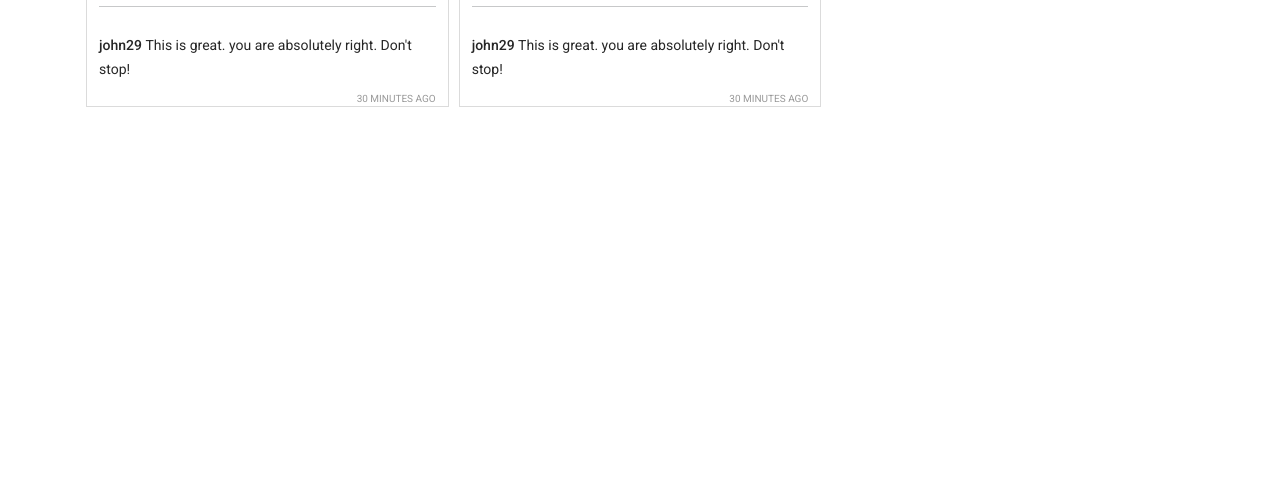
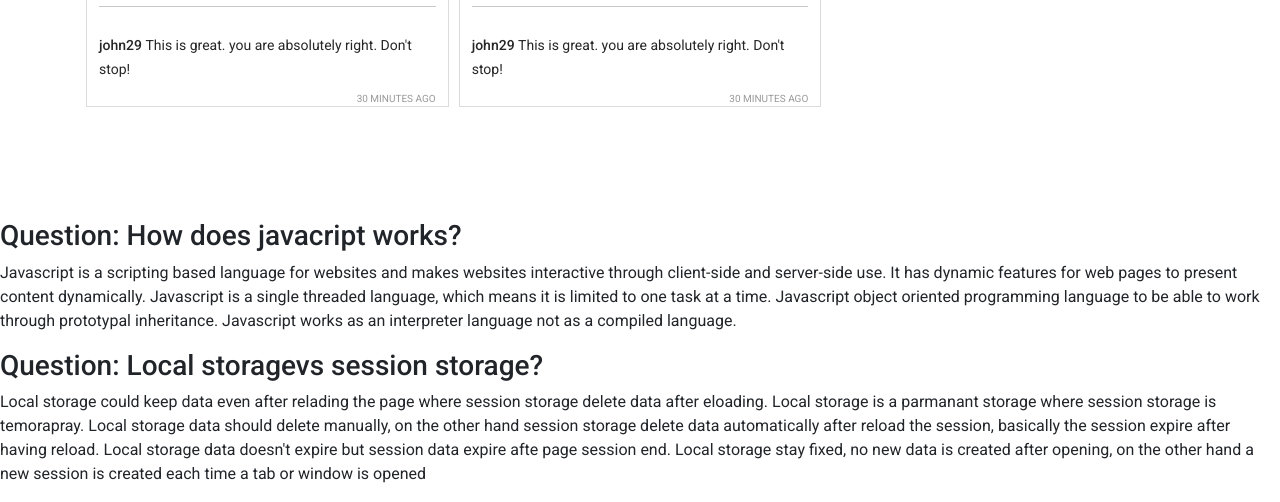
Before and after one commit to imtiazazad/insta-shohor, a plain HTML site: page index.html in a window 1280 px wide. Shown: the part 1425-1927 px from the top of the page. Before the commit the page ends 1548 px from the top, so only its background shows below. Drawn offline with nearby package versions, Linux system fonts and the light colour scheme.

Commit message:
question answer

```diff
--- a/index.html
+++ b/index.html
@@ -77,6 +77,37 @@
                 <h1>Reported posts</h1>
             </div>
         </main>
+
+        <br><br><br><br>
+
+        <!-- Answers of any 2 questions -->
+
+        <section>
+            <h3>Question: How does javacript works?</h3>
+            <p>Javascript is a scripting based language for websites and makes websites interactive through client-side and server-side use.
+
+                It has dynamic features for web pages to present content dynamically.
+
+                Javascript is a single threaded language, which means it is limited to one task at a time.
+
+                Javascript object oriented programming language to be able to work through prototypal inheritance.
+
+                Javascript works as an interpreter language not as a compiled language.
+                </p>
+
+            <h3>Question: Local storagevs session storage?</h3>
+            <p>Local storage could keep data even after relading the page where session storage delete data after eloading.
+
+                Local storage is a parmanant storage where session storage is temorapray.
+
+                Local storage data should delete manually, on the other hand session storage delete data automatically after reload the session, basically the session expire after having reload.
+
+                Local storage data doesn't expire but session data expire afte page session end.
+
+                Local storage stay fixed, no new data is created after opening, on the other hand a new session is created each time a tab or window is opened
+                </p>
+        </section>
+
         <footer></footer>
 
         <!-- add javascript  file  -->
```
